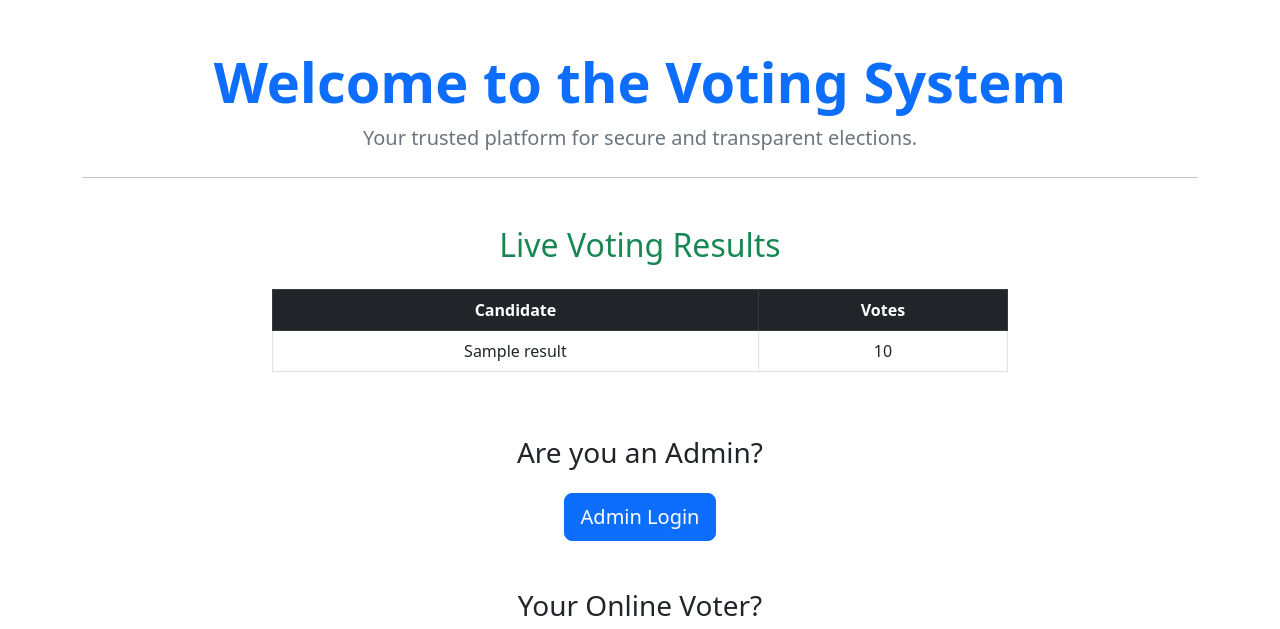
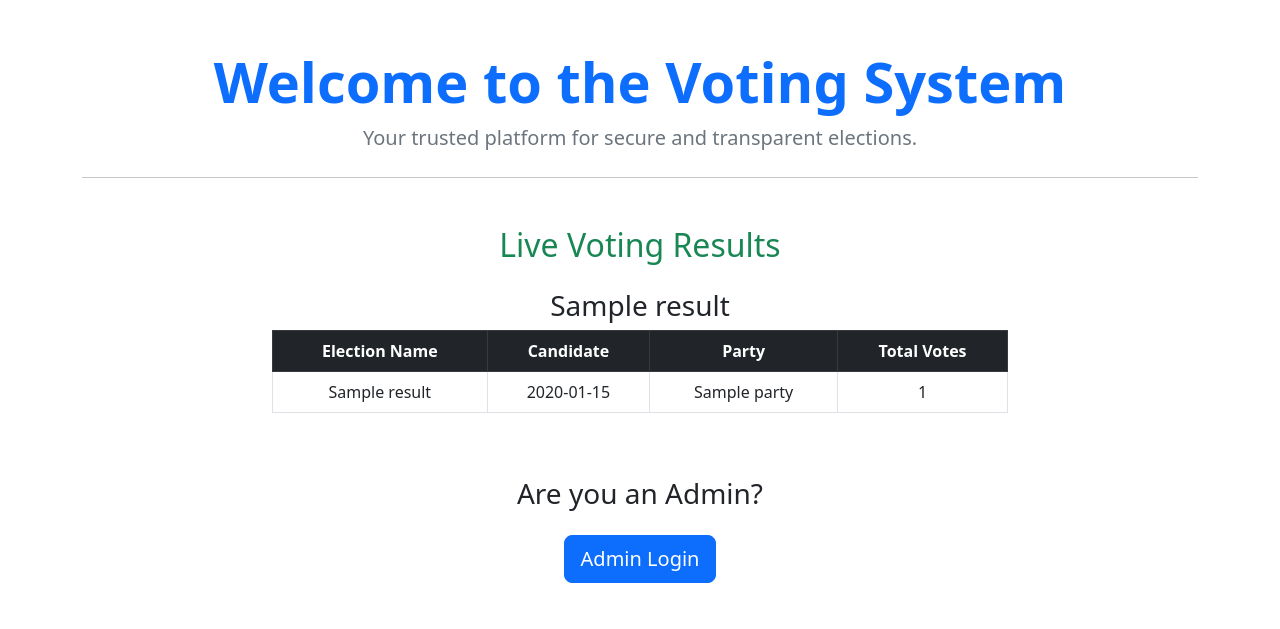
Before and after one commit to abdiwasac21/voting_system, a Flask app: page / in a window 1280 px wide. Shown: the top 629 px of the page. Run offline with Flask 2, Linux system fonts and the light colour scheme; a database or web service that is not in the repository returns one stand-in record (values such as "Sample title"); some libraries are stand-ins or nearby versions.

Commit message:
update the home

```diff
--- a/main.py
+++ b/main.py
@@ -2,6 +2,8 @@ from flask import Flask, render_template, request, redirect, url_for, make_respo
 from flask_pymongo import PyMongo
 from bson.objectid import ObjectId
 from datetime import datetime
+from collections import defaultdict
+
 
 app = Flask(__name__)
 app.secret_key = "your_secret_key"  # Secret key for session management
@@ -17,9 +19,13 @@ def home():
     # Fetch the current voting results
     results = list(mongo.db.results.find())
 
+    # Group results by election type
+    grouped_results = defaultdict(list)
+    for result in results:
+        grouped_results[result['election_name']].append(result)
+
     # Render the home page for both voters and admins
-    return render_template('home.html', results=results)
-
+    return render_template('home.html', grouped_results=grouped_results)
 
 # Admin Login
 @app.route('/login', methods=['GET', 'POST'])
@@ -300,7 +306,13 @@ def results():
 
     # Fetch saved results from the results collection
     results = list(mongo.db.results.find())
-    return render_template('results.html', results=results)
+
+    # Group results by election type
+    grouped_results = defaultdict(list)
+    for result in results:
+        grouped_results[result['election_name']].append(result)
+
+    return render_template('results.html', grouped_results=grouped_results)
 
 
 # Online Voters: Delete
--- a/templates/home.html
+++ b/templates/home.html
@@ -20,22 +20,29 @@
             <h2 class="text-center text-success">Live Voting Results</h2>
             <div class="row justify-content-center mt-4">
                 <div class="col-md-8">
+                    {% for election_name, results in grouped_results.items() %}
+                    <h3 class="text-center">{{ election_name }}</h3>
                     <table class="table table-bordered table-hover text-center">
                         <thead class="table-dark">
                             <tr>
+                                <th>Election Name</th>
                                 <th>Candidate</th>
-                                <th>Votes</th>
+                                <th>Party</th>
+                                <th>Total Votes</th>
                             </tr>
                         </thead>
                         <tbody>
                             {% for result in results %}
                             <tr>
-                                <td>{{ result['name'] }}</td>
-                                <td>{{ result['votes'] }}</td>
+                                <td>{{ result.election_name }}</td>
+                                <td>{{ result.candidate }}</td>
+                                <td>{{ result.party if result.party else 'N/A' }}</td>
+                                <td>{{ result.total_votes }}</td>
                             </tr>
                             {% endfor %}
                         </tbody>
                     </table>
+                    {% endfor %}
                 </div>
             </div>
         </section>
--- a/templates/results.html
+++ b/templates/results.html
@@ -11,6 +11,8 @@
     <!-- Display Results -->
     <div>
         <h2 class="text-center mb-4">Aggregated Results</h2>
+        {% for election_name, results in grouped_results.items() %}
+        <h3 class="text-center">{{ election_name }}</h3>
         <table class="table table-striped table-bordered">
             <thead class="table-dark">
                 <tr>
@@ -31,6 +33,7 @@
                 {% endfor %}
             </tbody>
         </table>
+        {% endfor %}
     </div>
 </div>
 {% endblock %}
```
